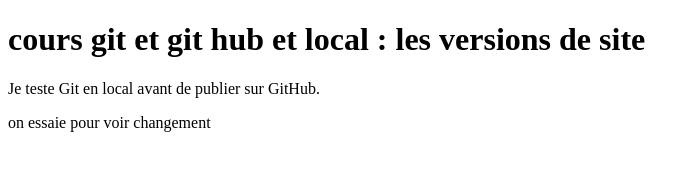
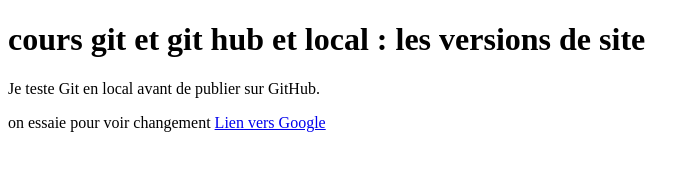
Before and after one commit to Liferenew70/learnig-git, a plain HTML site: page index.html in a window 1280 px wide. Shown: the whole page, without its empty margins (0-700 px from the left). Drawn offline with Linux system fonts and the light colour scheme.

Commit message:
Ajout du lien - pour voir la deuxième branche

```diff
--- a/index.html
+++ b/index.html
@@ -9,4 +9,5 @@
     <h1>cours git et git hub et local : les versions de site</h1>
 <p>Je teste Git en local avant de publier sur GitHub.</p></body>
 <span>on essaie pour voir changement</span>
+<a href="https://google.com">Lien vers Google</a>
 </html>
```
